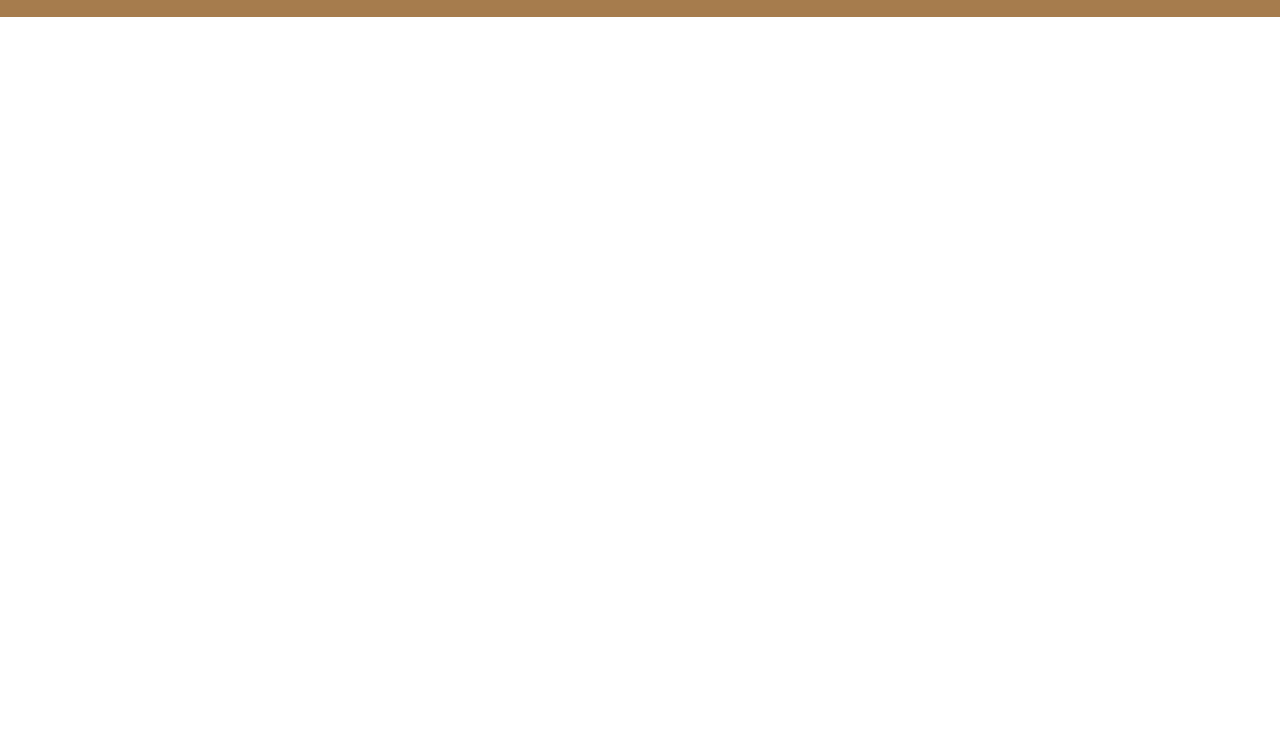
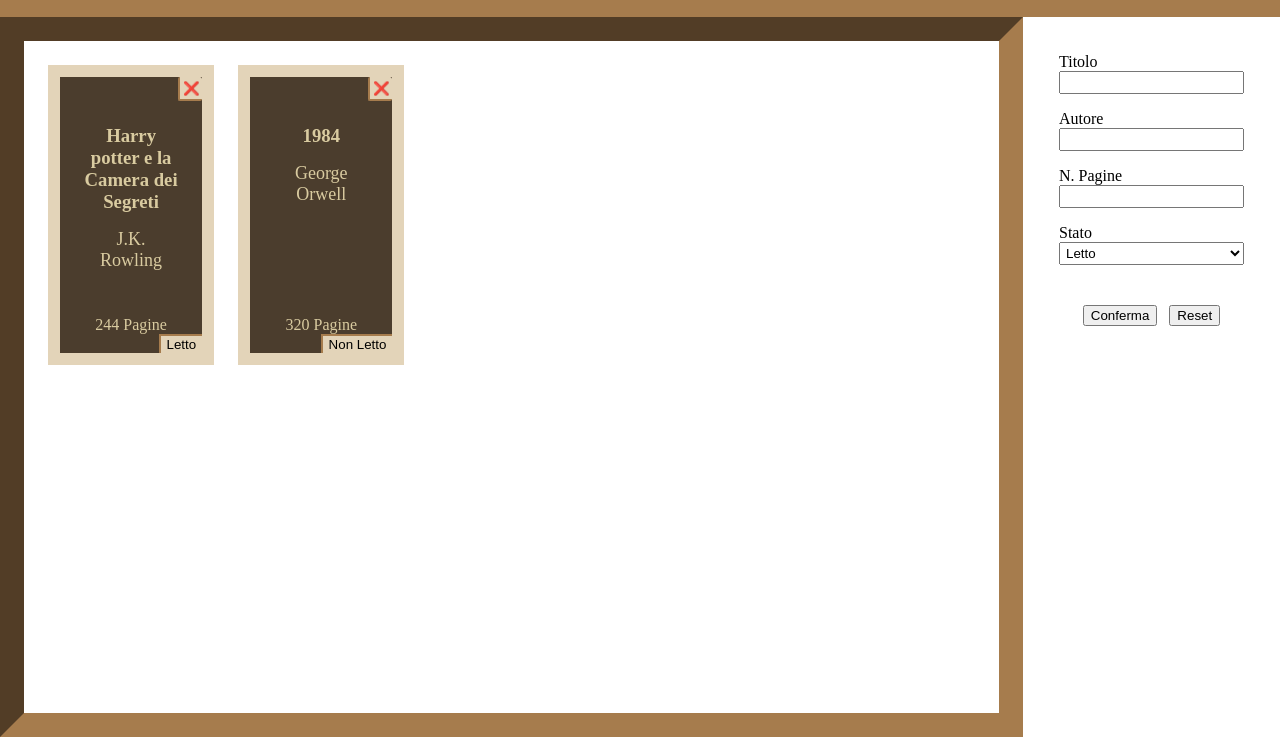
Before and after one commit to Franko0101/odin-library, a plain HTML site: page index.html in a window 1280 px wide. Both pictures are taken after a click on the button "Add Book". Shown: the part 63-800 px from the top of the page. Drawn offline with Linux system fonts and the light colour scheme.

Commit message:
Front end implemented almost completely. JS Progress.
Front end: missing only form decorations.
JS: Books generated by looping through the array.
Add Book button now works displaying/hiding
the form when clicked.

```diff
--- a/index.html
+++ b/index.html
@@ -10,7 +10,30 @@
 <body>
     <div class="header">
         <h1>Odin's Library</h1>
-        <button>Add Book</button>
+        <button class="add-book-btn">Add Book</button>
+    </div>
+    <div class="container">
+        <div class="main">
+        </div>
+        <div class="sidebar" hidden>
+            <form action="">
+                <label for="">Titolo</label>
+                <input type="text" id="title" name="title" required>
+                <label for="author">Autore</label>
+                <input type="text" id="author" name="author" required>
+                <label for="pages">N. Pagine</label>
+                <input type="number" id="pages" name="pages" required>
+                <label for="status">Stato</label>
+                <select name="status" id="status">
+                    <option value="read">Letto</option>
+                    <option value="unread">Non Letto</option>
+                </select>
+                <div class="buttons">
+                    <button type="submit">Conferma</button>
+                    <button type="reset">Reset</button>
+                </div>
+            </form>
+        </div>
     </div>
 </body>
 </html>
--- a/script.js
+++ b/script.js
@@ -12,4 +12,63 @@ function addBook(title, author, pages, read) {
     library.push(new Book(title, author, pages, read));
 }
 
-addBook('Libro1', 'Autore1', 'Pag1', true);
+addBook(
+    'Harry potter e la Camera dei Segreti',
+    'J.K. Rowling',
+    244,
+    true
+);
+
+addBook(
+    '1984',
+    'George Orwell',
+    320,
+    false
+)
+
+function displayBooks() {
+    for(const book of library) {
+        let bookStatus = "";
+        if(book.read)
+            bookStatus = "Letto"
+        else
+            bookStatus = "Non Letto";
+
+        const main = document.querySelector(".main");
+        const card = document.createElement("div");
+        card.classList.add("card");
+        const removeBtn = document.createElement("button");
+        removeBtn.classList.add("remove-btn");
+        removeBtn.innerHTML = "&#10060";
+        const cardText = document.createElement("div");
+        cardText.classList.add("card-text");
+        const bookTitle = document.createElement("h3");
+        bookTitle.textContent = book.title;
+        const bookAuthor = document.createElement("p");
+        bookAuthor.textContent = book.author;
+        const bookPages = document.createElement("p");
+        bookPages.textContent = book.pages + " Pagine";
+        const readStatusBtn = document.createElement("button");
+        readStatusBtn.classList.add("read-status-btn");
+        readStatusBtn.textContent = bookStatus;
+        card.appendChild(removeBtn);
+        cardText.appendChild(bookTitle);
+        cardText.appendChild(bookAuthor);
+        card.appendChild(cardText);
+        card.appendChild(bookPages);
+        card.appendChild(readStatusBtn);
+        main.appendChild(card);
+    }
+}
+
+const addBookBtn = document.querySelector(".add-book-btn");
+const sidebar = document.querySelector(".sidebar");
+
+addBookBtn.addEventListener("click", () => {
+    if(sidebar.getAttribute("hidden") == null)
+        sidebar.setAttribute("hidden", "hidden");
+    else
+        sidebar.removeAttribute("hidden");
+});
+
+displayBooks();
--- a/style.css
+++ b/style.css
@@ -9,6 +9,11 @@ html, body {
     box-sizing: border-box;
 }
 
+body {
+    display: flex;
+    flex-direction: column;
+}
+
 .header {
     display: flex;
     justify-content: space-between;
@@ -18,7 +23,7 @@ html, body {
     color: #4B3D2D;
 }
 
-button {
+.add-book-btn {
     font-size: 16px;
     background-color: #D9CBA0;
     border-radius: 12px;
@@ -26,3 +31,79 @@ button {
     padding: 10px 20px;
     color: #4B3D2D;
 }
+
+.container {
+    display: flex;
+    flex: 1;
+}
+
+.main {
+    height: 100%;
+    display: grid;
+    grid-template-rows: 1fr 1fr;
+    grid-template-columns: 1fr 1fr 1fr 1fr 1fr;
+    gap: 24px;
+    padding: 24px;
+    border: 24px inset #A67C4D;
+}
+
+.remove-btn {
+    width: 24px;
+    height: 24px;
+    align-self: flex-end;
+    padding: 0;
+    border-left: 2px solid #A67C4D;
+    border-bottom: 2px solid #A67C4D;
+    border-top: none;
+    border-right: none;
+    border-radius: 2px;
+    background-color: #e3d4b9;
+}
+
+.card {
+    display: flex;
+    flex-direction: column;
+    border: 12px solid #e3d4b9;
+    align-items: center;
+    background-color: #4B3D2D;
+    color: #D9CBA0;
+}
+
+.card-text {
+    color: #D9CBA0;
+    text-align: center;
+    padding: 24px;
+    flex: 1;
+}
+
+.card-text p {
+    padding-top: 16px;
+    font-size: 18px;
+}
+
+.read-status-btn {
+    background-color: #e3d4b9;
+    align-self: flex-end;
+    border-top: 2px solid #A67C4D;
+    border-left: 2px solid #A67C4D;
+    border-bottom: none;
+    border-right: none;
+}
+
+form {
+    display: flex;
+    flex-direction: column;
+    padding: 36px;
+}
+
+input, select {
+    padding: 2px;
+    margin-bottom: 16px;
+}
+
+.buttons {
+    display: flex;
+    justify-content: center;
+    gap: 12px;
+    padding-top: 24px;
+}
```
